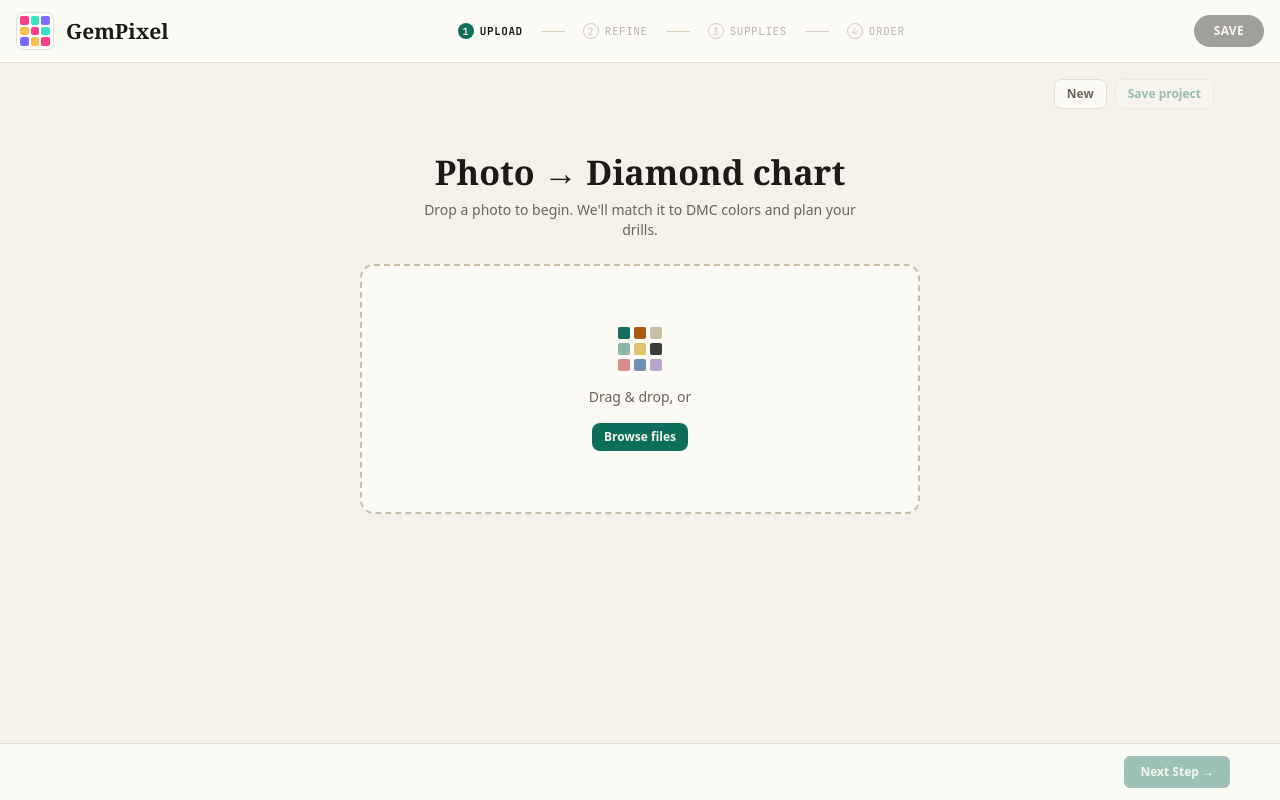
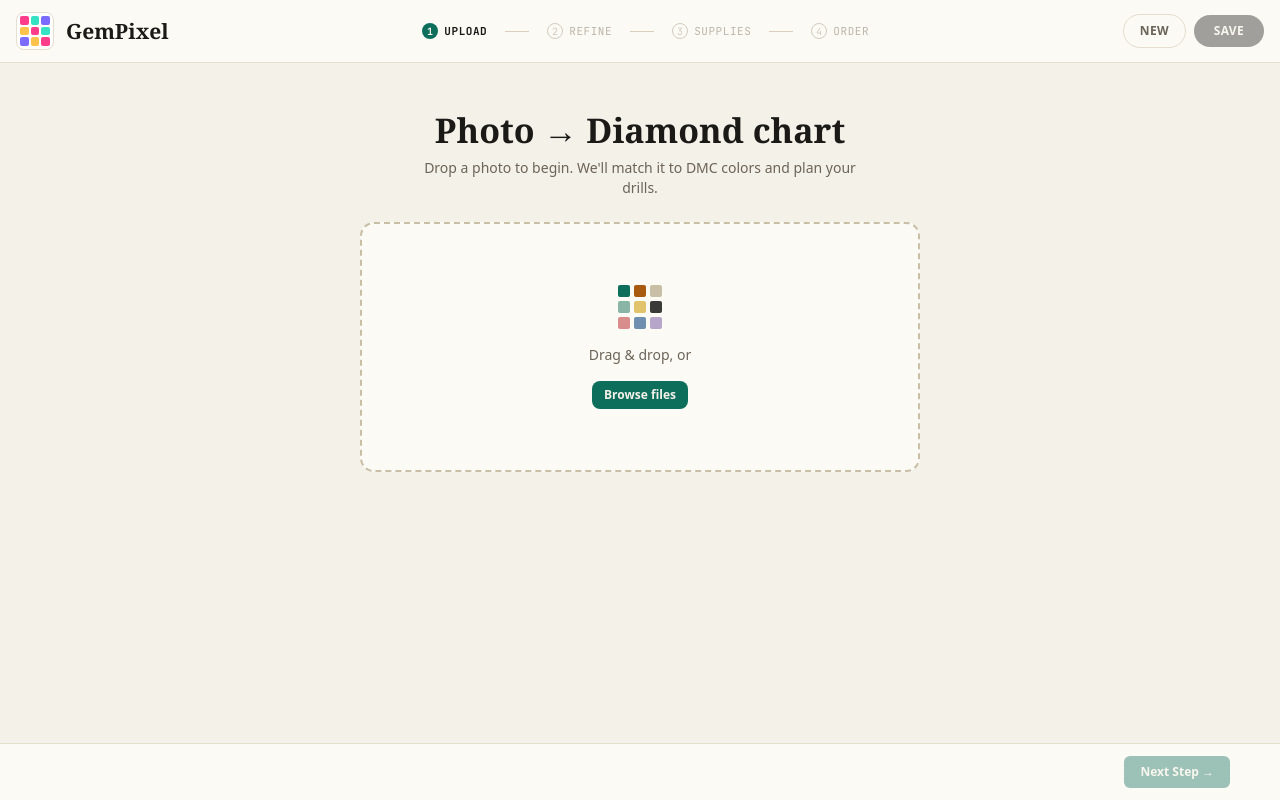
Before and after one commit to Black-Maple-Code/gempixel, a Preact app: page / in a window 1280 px wide. Built offline with nearby package versions, Linux system fonts and the light colour scheme.

Commit message:
fix(quick-260716-tlu): move New+Save into header, delete floating action row
- Add onNew prop to AtelierShell; render New pill (id=new-project-btn) beside Save
- Wire onNew={resetWorkspace} from App
- Delete the floating New/Save-project action row (collapses dead band under step bar)

```diff
--- a/src/App.tsx
+++ b/src/App.tsx
@@ -1481,6 +1481,7 @@ export function App() {
       step={wizard.step}
       canEnter={wizard.canEnter}
       goTo={wizard.goTo}
+      onNew={resetWorkspace}
       onSave={() => {
         setSaveProjectName(activeProjectId ? (projectsRegistry.find(p => p.id === activeProjectId)?.name || '') : `Diamond Art ${projectsRegistry.length + 1}`);
         setSaveModalOpen(true);
@@ -1574,32 +1575,6 @@ export function App() {
             {derivedWarning}
           </div>
         )}
-
-        {/* Relocated frame action row — the still-needed options that used to live in
-            the retired left drawer: New/Reset (#new-project-btn → resetWorkspace) and
-            Save (#save-project-btn → save modal). Recent projects + load + remove live
-            inside UploadScreen on step 1 (D-10); the top-bar Save pill still works too. */}
-        <div className="no-print mb-3 flex items-center justify-end gap-2">
-          <button
-            id="new-project-btn"
-            onClick={resetWorkspace}
-            className="cursor-pointer rounded-[var(--radius-control)] border border-border bg-panel px-3 py-1.5 text-xs font-semibold text-muted transition-colors hover:bg-border hover:text-ink"
-            title="Reset the workspace to start a new image"
-          >
-            New
-          </button>
-          <button
-            id="save-project-btn"
-            onClick={() => {
-              setSaveProjectName(activeProjectId ? (projectsRegistry.find(p => p.id === activeProjectId)?.name || '') : `Diamond Art ${projectsRegistry.length + 1}`);
-              setSaveModalOpen(true);
-            }}
-            disabled={!matchResult}
-            className="cursor-pointer rounded-[var(--radius-control)] border border-border bg-panel px-3 py-1.5 text-xs font-semibold text-accent transition-colors hover:bg-border disabled:cursor-not-allowed disabled:opacity-40"
-          >
-            Save project
-          </button>
-        </div>
 
         {/* Screens + single-mount canvas as a flex row. On Refine (step 2) the visible
             children read as [CanvasWorkspace preview | RefineScreen 360px rail]; on
--- a/src/features/wizard/AtelierShell.tsx
+++ b/src/features/wizard/AtelierShell.tsx
@@ -21,6 +21,8 @@ export interface AtelierShellProps {
   canEnter: (step: number) => boolean;
   /** Navigate handler (WizardApi.goTo) — passed straight to StepBar. */
   goTo: (step: number) => void;
+  /** Reset-workspace handler for the header New button. */
+  onNew: () => void;
   /** Save handler for the top-bar Save pill. */
   onSave: () => void;
   /** Whether Save is currently allowed (pill disabled when false). */
@@ -56,7 +58,7 @@ const GEM_LOGO_CELLS = [
   '--gem-pink',
 ] as const;
 
-export function AtelierShell({ children, step, canEnter, goTo, onSave, canSave, bottomBar, canvasControls }: AtelierShellProps) {
+export function AtelierShell({ children, step, canEnter, goTo, onNew, onSave, canSave, bottomBar, canvasControls }: AtelierShellProps) {
   return (
     // Fixed 3-zone shell (D-05): Zone 1 top step-bar (shrink-0) → Zone 2 the
     // internally-scrolling content (flex-1 min-h-0 overflow-y-auto — `min-h-0` is
@@ -78,8 +80,19 @@ export function AtelierShell({ children, step, canEnter, goTo, onSave, canSave,
         {/* Center: the single navigator */}
         <StepBar step={step} canEnter={canEnter} goTo={goTo} />
 
-        {/* Right: the one deliberate dark accent — Save pill
+        {/* Right: workspace controls — a secondary/ghost New pill (reset the
+            workspace) beside the one deliberate dark accent Save pill
             (bg #1B1A17 = ink token, text #F4F1E9 = on-accent token). */}
+        <div className="flex items-center gap-2">
+          <button
+            id="new-project-btn"
+            type="button"
+            onClick={onNew}
+            title="Reset the workspace to start a new image"
+            className="rounded-[20px] border border-border px-4 py-2 text-xs font-bold uppercase tracking-wide text-muted transition-all cursor-pointer hover:bg-border hover:text-ink"
+          >
+            New
+          </button>
           <button
             type="button"
             onClick={onSave}
@@ -88,6 +101,7 @@ export function AtelierShell({ children, step, canEnter, goTo, onSave, canSave,
           >
             Save
           </button>
+        </div>
       </header>
 
       {/* Zone 2 — internally-scrolling content. `min-h-0` lets it shrink so the
```
Lines whose indentation alone changed are shown as unchanged.
